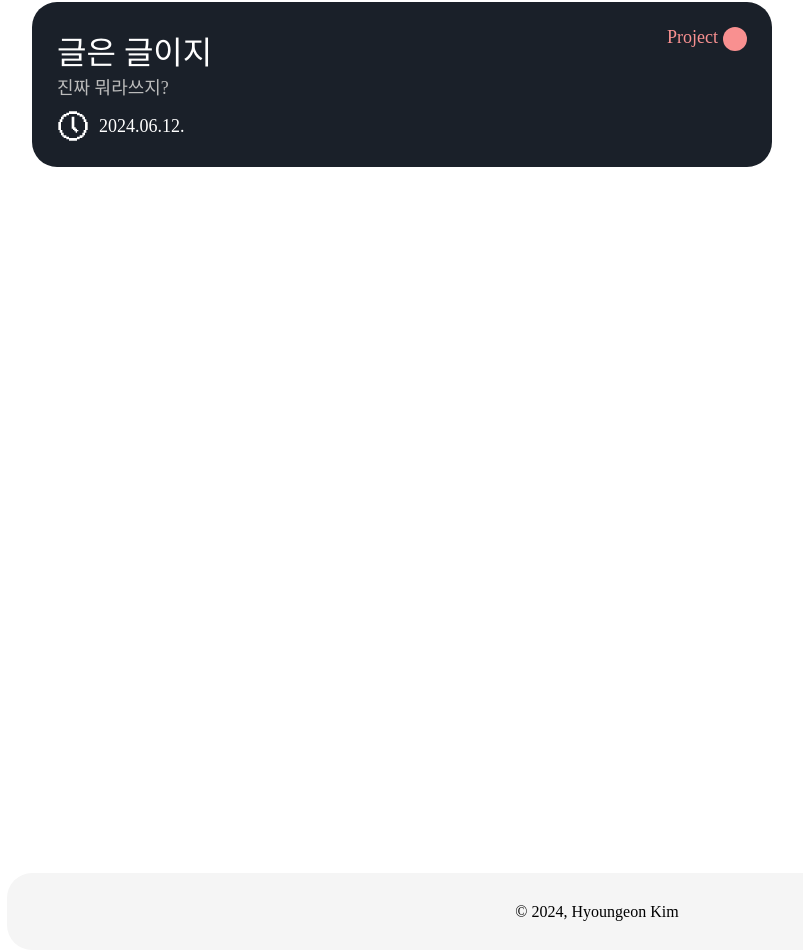
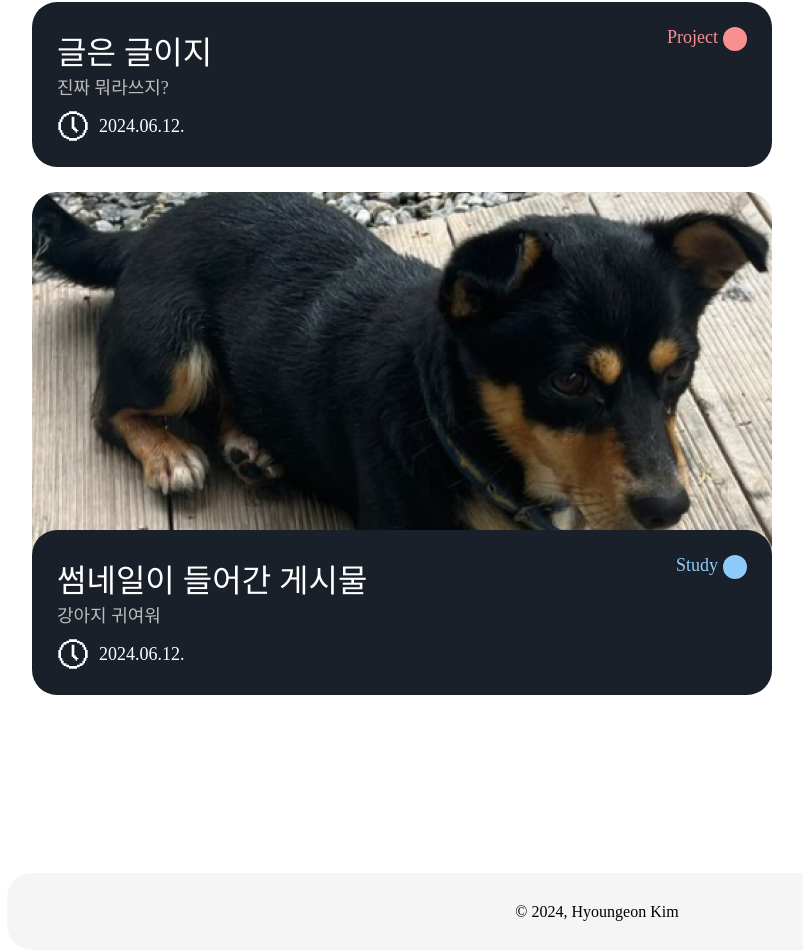
Before and after one commit to trollonion03/OnionLog, a React (Create React App) app: page /blog in a window 1280 px wide. Shown: the part 633-1585 px from the top of the page, without its empty margins (43-846 px from the left). Built offline with nearby package versions, Linux system fonts and the light colour scheme; a web font is replaced by a local one.

Commit message:
[Edit] khe - Add thumbnail button

```diff
--- a/src/Routes/BlogPage.css
+++ b/src/Routes/BlogPage.css
@@ -87,6 +87,9 @@ button:hover {
 .PostList {
     min-height: 846px;
     float: left;
+    display: flex;
+    gap: 25px;
+    flex-direction: column;
 }
 
 .SearchManager {
@@ -134,6 +137,10 @@ button:hover {
     float: right;
 }
 
+.PostImg {
+    width: 100%;
+}
+
 .ListDesc {
     font-size: 18px !important;
     color: #BBB !important;
@@ -154,6 +161,19 @@ button:hover {
     font-size: 18px;
     color: white;
     float: left;
+}
+
+.PostImgBtn {
+    position: relative;
+    padding: 0;
+    border: 0 none;
+    border-radius: 25px;
+}
+
+.PostBtnPos {
+    position: absolute;
+    bottom: calc(40px - 160px);
+    width: calc(100% - 50px);
 }
 
 #BlogTitle {
--- a/src/Routes/BlogPage.js
+++ b/src/Routes/BlogPage.js
@@ -6,6 +6,7 @@ import IMG_STUDY from '../imgs/book.svg';
 import IMG_PROJECT from '../imgs/code.svg';
 import IMG_ETC from '../imgs/folder-open.svg';
 import IMG_CLOCK from '../imgs/clock.svg';
+import IMG_DOG from '../imgs/dog.png';
 
 const BlogPage = () => {
     const navigate = useNavigate();
@@ -97,13 +98,31 @@ const BlogPage = () => {
         );
     }
 
-    const thumbnailPostTitle = ({img, title, desc, link, date, binder}) => {
+    const ImgPostTitle = ({img, title, desc, link, date, binder}) => {
+        const binderStyle = {
+            backgroundColor: SERIES_COLOR[binder],
+        }
+
+        const binderStyleGlobal = {
+            color: SERIES_COLOR[binder],
+        }
 
         return (
-            <div>
-                <img></img>
-                <PostTitles title={title} desc={desc} link={link} date={`${2024}.${'06'}.${12}.`} binder={FLAG_STUDY}></PostTitles>
-            </div>
+            <button className='PostImgBtn' type='submit' onClick={() => {navigate(`post/${link}`)}}>
+                <img className='PostImg' src={img} alt={title}></img>
+                <div className='PostBtn PostBtnPos'>
+                    <p className='ListTitle'>{title}</p>
+                    <div className='ListBinderContainer' style={binderStyleGlobal}>
+                        <p>{SERIES_TAG[binder]}</p>
+                        <div className='ListBinder' style={binderStyle}></div>
+                    </div>
+                    <p className='ListDesc'>{desc}</p>
+                    <div className='TimeStamp'>
+                        <img src={IMG_CLOCK} alt=''></img>
+                        <p>{date}</p>
+                    </div>
+                </div>
+        </button>
         );
     }
 
@@ -140,6 +159,7 @@ const BlogPage = () => {
                     <div className='PostContainer'>
                         <div className='PostList' style={listStyle}>
                             <PostTitles title={'글은 글이지'} desc={'진짜 뭐라쓰지?'} link={`${1}`} date={`${2024}.${'06'}.${12}.`} binder={FLAG_PROJECT}></PostTitles>
+                            <ImgPostTitle img={IMG_DOG} title={'썸네일이 들어간 게시물'} desc={'강아지 귀여워'} link={`${2}`} date={`${2024}.${'06'}.${12}.`} binder={FLAG_STUDY}></ImgPostTitle>
                         </div>
                         <div className='SearchManager' style={managerStyle}>
 
```
Also changed, not shown: src/imgs/dog.png (added).
